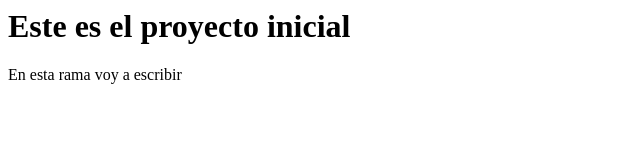
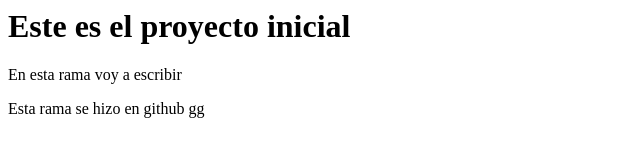
Before and after one commit to AlejandroForeroG/Encriptation_OracleOne, a plain HTML site: page index.html in a window 1280 px wide. Shown: the whole page, without its empty margins (0-640 px from the left). Drawn offline with Linux system fonts and the light colour scheme.

Commit message:
coneixion de html con github

```diff
--- a/index.html
+++ b/index.html
@@ -8,5 +8,6 @@
 </head>
 <body>
     <p> En esta rama voy a escribir </p>
+    <p> Esta rama se hizo en github gg </p>
 </body>
 </html>
```
